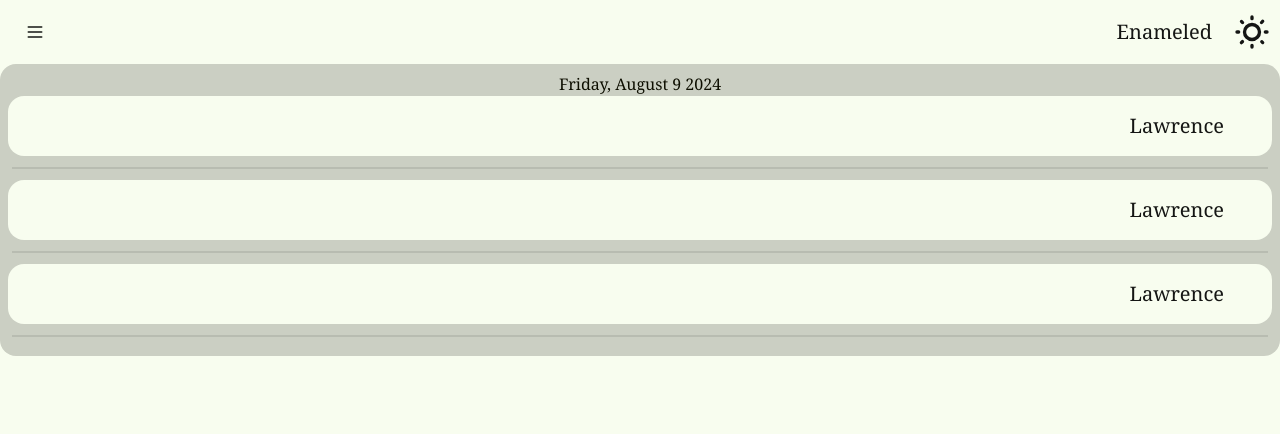
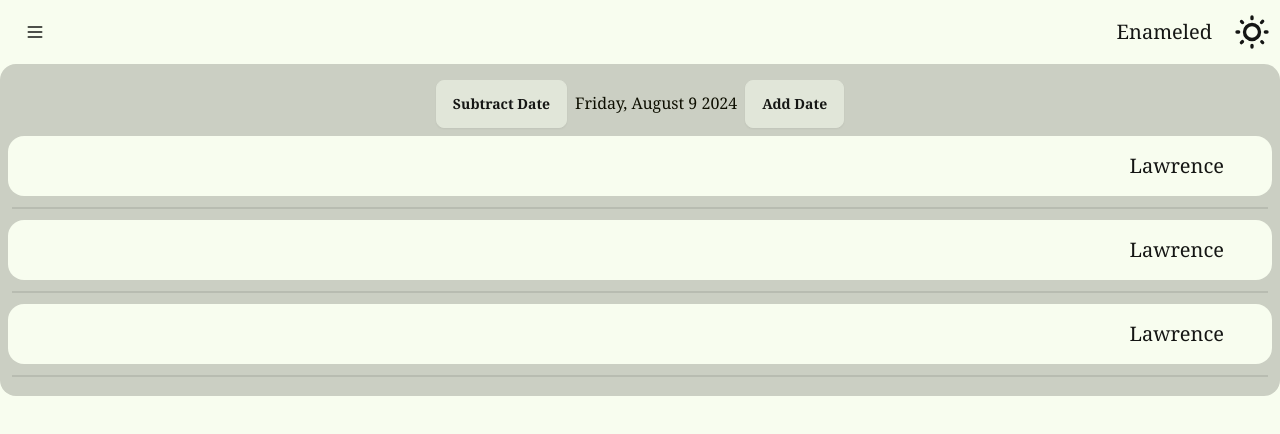
Before and after one commit to lclemente225/patient-management-system, a React (Vite) app: page / in a window 1280 px wide. Shown: the top 434 px of the page. Built offline with nearby package versions, Linux system fonts and the light colour scheme.

Commit message:
day change works now to work on month change

```diff
--- a/src/components/DateSelector/DateSelector.tsx
+++ b/src/components/DateSelector/DateSelector.tsx
@@ -1,35 +1,139 @@
-import React, {useState, useEffect} from 'react'
-import Navbar from '../Navbar/Navbar'
-import dummyData from '../../dummydata.js'
 import { useDate } from '../../lib/contexts/date.js'
 import {months, days} from '../../lib/dateConverter.js'
 
 const DateSelector = () => {
-  const {date, setDate} = useDate()
+    const {date, setDate} = useDate()
 
-  useEffect(() => {
-    const todayFullDate = new Date();
-    let monthIndex = todayFullDate.getMonth()
-    let dayIndex = todayFullDate.getDay()
-    let year = todayFullDate.getFullYear()
-    let monthDay = todayFullDate.getDate()
-    console.log("today", todayFullDate)
+    function monthIndexCalc(
+        index: number,
+        dayOfMonth: number,
+        monthDays: number,
+        prevDayOfMonth: number,
+        prevMonthObj?: {name:string, numberDays: number} | undefined,
+        ){
+        const {name, numberDays} = prevMonthObj ?? {};
+        let indexVal = index;
 
-    let today = {
-        todayFullDate,
-        month: months[monthIndex],
-        dayOfWeek: days[dayIndex],
-        dayOfMonth: monthDay,
-        year
+        if(prevDayOfMonth === 1 && dayOfMonth === numberDays){
+            return indexVal-1
+        }
+        if(prevDayOfMonth === monthDays && dayOfMonth === 1){
+            return indexVal+1
+        }
+        if(dayOfMonth >= 1 && dayOfMonth < monthDays){
+        }
+
+        return indexVal
     }
-    setDate(() => today)
-  },[])
 
-  return (
-    <p className='text-center text-secondary-content'>
-        {date.dayOfWeek}, {date.month} {date.dayOfMonth} {date.year}
-    </p>
-  )
+    function JanOrDecMonthIndexCalc(
+        index: number,
+        daysOfMonth: number,
+        monthDays: number,
+        prevDayOfMonth: number
+        ){
+        //if monthIndex = 0 or 11 trigger this function
+        console.log(daysOfMonth, monthDays)
+        if(index === 0){
+            if(daysOfMonth === monthDays){
+                console.log("end of jan")
+            }
+        }
+        if(index === 11){
+            if(daysOfMonth === monthDays){
+                console.log("end of dec")
+            }
+        }
+        return index
+        //if days of month is the last day then go to feb or jan
+        //if days of month is first day then same index or nov or dec
+    }
+
+    function selectMonthIndexCalc(
+        index: number,
+        dayOfMonth: number,
+        monthDays: number,
+        prevDayOfMonth: number,
+        prevMonthObj?: {name:string, numberDays: number},
+        ){
+        if(index < 11 && index > 0){
+            return monthIndexCalc(index, dayOfMonth, monthDays, prevDayOfMonth, prevMonthObj)
+        }
+        if(index === 0 || index === 11){
+            return JanOrDecMonthIndexCalc(index, dayOfMonth, monthDays, prevDayOfMonth)
+        }
+    }
+
+    function dayOfMonthVarCalc(obj: any, direction: Boolean) {
+        //if day of month is less then the number of days
+        let newObj = {...obj}
+        let newDayOfMonth = newObj.dayOfMonth;
+        direction ? newDayOfMonth+=1 : newDayOfMonth-=1
+        //console.log("dayofmonthvarcals current month days, ", newDayOfMonth,", prev month days: ",months[newObj.monthIndex-1]["numberDays"])
+        if(newDayOfMonth > 0 && newDayOfMonth <= months[newObj.monthIndex]["numberDays"]) {
+            return newDayOfMonth
+        }else{
+            //change month index to change month
+            return direction ? 1 : months[newObj.monthIndex-1]["numberDays"]
+
+        }
+    }
+
+    function changeDayOfWeek(direction: Boolean, dateObj: {dayIndex:number}){
+        let newObj = {...dateObj}
+       return direction ?
+        (newObj.dayIndex < 6 ? newObj.dayIndex+=1 : 0 )
+        :
+        (newObj.dayIndex > 0 ? newObj.dayIndex-=1 : 6 );
+    }
+
+
+    function changeDay(direction: Boolean){
+
+        setDate((dateObj: any) => {
+            let monthIndex = dateObj.monthIndex;
+            let prevDayOfMonth = dateObj.dayOfMonth;
+            let currMonthDays = dateObj.month.numberDays;
+
+            let dayIndexVar = changeDayOfWeek(direction, dateObj)
+            let dayOfWeekVar = days[dayIndexVar];
+            //dont touch dayOfMonthVar
+            let dayOfMonthVar = dayOfMonthVarCalc(dateObj, direction);
+
+            let monthIndexVal = selectMonthIndexCalc(0, dayOfMonthVar, currMonthDays, prevDayOfMonth, months[monthIndex-1]);
+            let monthVar = months[0];
+            return {
+                ...dateObj,
+                dayIndex: dayIndexVar,
+                monthIndex: monthIndexVal,
+                month: monthVar,
+                dayOfWeek: dayOfWeekVar,
+                dayOfMonth: dayOfMonthVar
+            }
+        })
+    }
+
+    return (
+        <p className='text-center text-secondary-content'>
+            <button
+                className='btn btn-2 my-2'
+                onClick={() => {
+                changeDay(false)
+            }}>
+                Subtract Date
+            </button>
+            <span className='px-2'>
+            {date.dayOfWeek}, {date.month?.name} {date.dayOfMonth} {date.year}
+            </span>
+            <button
+                className='btn btn-2 my-2'
+                onClick={() => {
+                changeDay(true)
+            }}>
+                Add Date
+            </button>
+        </p>
+    )
 }
 
 export default DateSelector
--- a/src/dummydata.js
+++ b/src/dummydata.js
@@ -2,21 +2,21 @@ const dummyData = [
     {
         firstName: "Lawrence",
         cell: "408-687-9183",
-        appointmentDate: "May 30",
+        appointmentDate: "May 30 2024",
         appointmentTime: "1200",
         appointmentType: "composite"
     },
     {
         firstName: "Lawrence",
         cell: "408-687-9183",
-        appointmentDate: "January 30",
+        appointmentDate: "January 30 2024",
         appointmentTime: "1200",
         appointmentType: "composite"
     },
     {
         firstName: "Lawrence",
         cell: "408-687-9183",
-        appointmentDate: "February 30",
+        appointmentDate: "February 30 2024",
         appointmentTime: "1200",
         appointmentType: "composite"
     }
--- a/src/lib/contexts/date.tsx
+++ b/src/lib/contexts/date.tsx
@@ -1,10 +1,32 @@
 // context/AuthContext.js
-import { createContext, useContext, useState } from 'react';
+import { createContext, useContext, useState, useEffect } from 'react';
+import {months, days} from '../dateConverter.js'
 
 const DateContext = createContext(null);
 
 export const DateProvider = ({ children }) => {
-  const [date, setDate] = useState(new Date());
+  const [date, setDate] = useState({});
+
+  const todayFullDate = new Date()
+  let monthIndex = todayFullDate.getMonth()
+  let dayIndex = todayFullDate.getDay()
+  let year = todayFullDate.getFullYear()
+  let monthDay = todayFullDate.getDate()
+
+  let today = {
+    todayFullDate,
+    monthIndex,
+    dayIndex,
+    month: months[monthIndex],
+    dayOfWeek: days[dayIndex],
+    dayOfMonth: monthDay,
+    year
+}
+
+useEffect(() => {
+  setDate(today)
+  console.log("useeffect wat")
+}, [])
 
   return (
     <DateContext.Provider value={{ date, setDate }}>
--- a/src/lib/dateConverter.js
+++ b/src/lib/dateConverter.js
@@ -1,16 +1,16 @@
 export const months = [
-    "January",
-    "February",
-    "March",
-    "April",
-    "May",
-    "June",
-    "July",
-    "August",
-    "September",
-    "October",
-    "November",
-    "December"
+    { name: "January", numberDays: 31 },
+    { name: "February", numberDays: 28 },
+    { name: "March", numberDays: 31 },
+    { name: "April", numberDays: 30 },
+    { name: "May", numberDays: 31 },
+    { name: "June", numberDays: 30 },
+    { name: "July", numberDays: 31 },
+    { name: "August", numberDays: 31 },
+    { name: "September", numberDays: 30 },
+    { name: "October", numberDays: 31 },
+    { name: "November", numberDays: 30 },
+    { name: "December", numberDays: 31 }
 ]
 
 export const days = [
--- a/src/main.tsx
+++ b/src/main.tsx
@@ -4,7 +4,7 @@ import App from "./App";
 import './main.css'
 
 ReactDOM.createRoot(document.getElementById("root") as HTMLElement).render(
-  <React.StrictMode>
+  // <React.StrictMode>
     <App />
-  </React.StrictMode>,
+  // </React.StrictMode>,
 );
```
